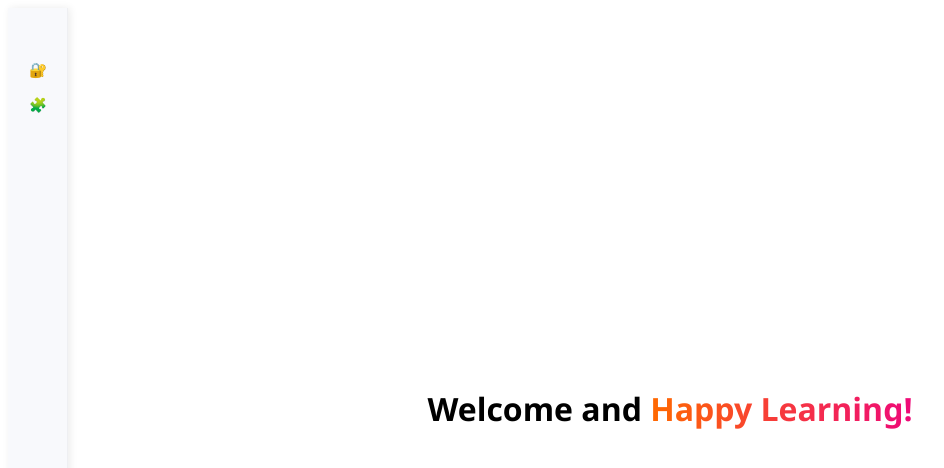
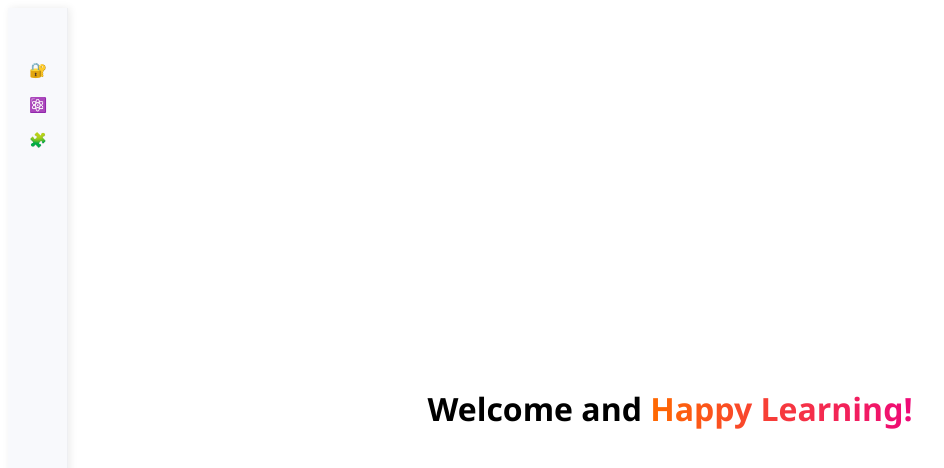
Before and after one commit to saphal4859/learning-dashboard, a React (Create React App) app: page / in a window 1280 px wide. Shown: the top 468 px of the page, without its empty margins (0-944 px from the left). Built offline with nearby package versions, Linux system fonts and the light colour scheme.

Commit message:
Updated react

```diff
--- a/src/components/sidebarLinks.js
+++ b/src/components/sidebarLinks.js
@@ -7,24 +7,71 @@ const sidebarLinks = [
     items: [
       {
         name: "Basics",  // ✅ changed from 'label'
-        url: "https://doc.clickup.com/90131482853/d/h/2ky42j75-533/ca07030e2429cf0"  // ✅ full ClickUp URL
+        url: "https://doc.clickup.com/90131482853/d/h/2ky42j75-1293/1638d0cccf4dd36/2ky42j75-1313"  // ✅ full ClickUp URL
       },
       {
         name: "Default Authentication",
-        url: "https://doc.clickup.com/90131482853/d/h/2ky42j75-553/0a739ac5293d50c"
+        url: "https://doc.clickup.com/90131482853/d/h/2ky42j75-1413/bf34b33011c74e3"
       },
       {
         name: "Basic Authentication",
-        url: "https://doc.clickup.com/90131482853/d/h/2ky42j75-593/6b62f047d3d0067"
+        url: "https://doc.clickup.com/90131482853/d/h/2ky42j75-1473/35adfe260f650a1"
       },
       {
         name: "In memory and JDBC Authentication",
-        url: "https://doc.clickup.com/90131482853/d/h/2ky42j75-613/1cd0b851d1eaf05"
+        url: "https://doc.clickup.com/90131482853/d/h/2ky42j75-1533/4c63f64f2e02d74"
       },
       {
         name: "Hashing and Password Encoder",
-        url: "https://doc.clickup.com/90131482853/d/h/2ky42j75-633/ec4b1ec9b2e8ca1"
+        url: "https://doc.clickup.com/90131482853/d/h/2ky42j75-1593/52fe5e94ab8ed55"
+      },
+      {
+        name: "JWT",
+        url : "https://doc.clickup.com/90131482853/d/h/2ky42j75-1653/bf075c03090e2e9"
       }
+      ,
+      {
+        name: "Authentication Entry Point",
+        url : "https://doc.clickup.com/90131482853/d/h/2ky42j75-1713/80360f65c58b120"
+      }
+      ,
+      {
+        name: "JWT flow",
+        url : "https://doc.clickup.com/90131482853/d/h/2ky42j75-1753/1193df102c55a40"
+      }
+    ]
+  },
+  {
+    category: "React",
+    icon: "⚛️",
+    items: [
+      {
+        name: "Basics",
+        url: "https://doc.clickup.com/90131482853/d/h/2ky42j75-873/87818e9724a0153"
+      },
+      {
+        name: "Props",
+        url: "https://doc.clickup.com/90131482853/d/h/2ky42j75-913/ae4a6cfe95441d9"
+      }
+      ,
+      {
+        name: "Hooks",
+        url: "https://doc.clickup.com/90131482853/d/h/2ky42j75-953/0f33cd1507d319f"
+      }
+      ,
+      {
+        name: "Api",
+        url: "https://doc.clickup.com/90131482853/d/h/2ky42j75-1053/dc55ae9a2b83cd1"
+      }
+      ,
+      {
+        name: "Interceptors",
+        url: "https://doc.clickup.com/90131482853/d/h/2ky42j75-1073/744a29c4d84bf9a"
+      },
+      {
+        name : "Forms",
+        url : "https://doc.clickup.com/90131482853/d/h/2ky42j75-1093/ce92b6ed5bac4eb"
+      },
     ]
   },
   {
@@ -33,8 +80,9 @@ const sidebarLinks = [
     items: [
       {
         name: "Overview",
-        url: "https://doc.clickup.com/90131482853/d/h/2ky42j75-653/microservice-overview"
-      }
+        url: "https://doc.clickup.com/90131482853/d/h/2ky42j75-1293/1638d0cccf4dd36"
+      },
+
     ]
   }
 ];
```
